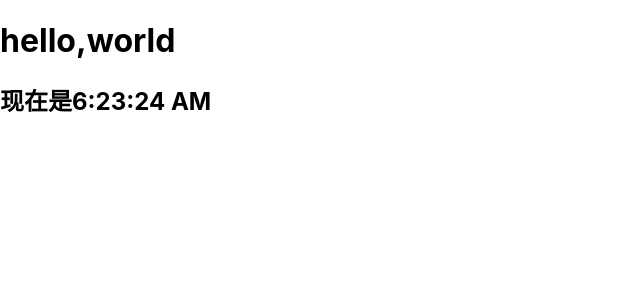
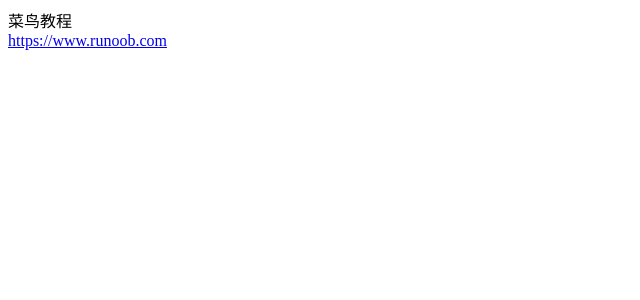
Before and after one commit to keeperLee/cainiao-react, a React (Create React App) app: page / in a window 1280 px wide. Shown: the top 300 px of the page, without its empty margins (0-640 px from the left). Built offline with nearby package versions, Linux system fonts and the light colour scheme.

Commit message:
1.一个js文件里面可以写多个类 2.引入组件可以是同一个js中引入，也可以是不同js中引入

```diff
--- a/src/App.js
+++ b/src/App.js
@@ -1,11 +1,8 @@
-import logo from './logo.svg';
-import './App.css';
 
 function App() {
   return (
     <div className="App">
       <header className="App-header">
-        <img src={logo} className="App-logo" alt="logo" />
         <p>
           Edit <code>src/App.js</code> and save to reload.
         </p>
--- /dev/null
+++ b/src/Link.js
@@ -0,0 +1,9 @@
+import React from "react";
+class Link extends React.Component {
+    render(){
+        return (
+            <a href={this.props.site}>{this.props.site}</a>
+        )
+    }
+}
+export default Link;
--- /dev/null
+++ b/src/Name.js
@@ -0,0 +1,11 @@
+import React from "react";
+class Name extends React.Component {
+    render() {
+        return (
+            <div>
+                {this.props.name}
+            </div>
+        );
+    }
+}
+export default Name;
--- /dev/null
+++ b/src/WebSite.js
@@ -0,0 +1,41 @@
+import React from "react";
+// import Name from "./Name";
+// import Link from "./Link";
+class WebSite extends React.Component{
+
+  constructor(props) {
+    super(props);
+    this.state = {
+      name: "菜鸟教程",
+      site: "https://www.runoob.com"
+    }
+  }
+  render() {
+    return (
+        <div>
+          <Name name={this.state.name}/>
+          <Link site={this.state.site}/>
+        </div>
+    );
+  }
+}
+
+class Name extends React.Component {
+    render() {
+        return (
+            <div>
+                {this.props.name}
+            </div>
+        );
+    }
+}
+
+
+class Link extends React.Component {
+    render(){
+        return (
+            <a href={this.props.site}>{this.props.site}</a>
+        )
+    }
+}
+export default WebSite;
--- a/src/index.css
+++ /dev/null
@@ -1,13 +0,0 @@
-body {
-  margin: 0;
-  font-family: -apple-system, BlinkMacSystemFont, 'Segoe UI', 'Roboto', 'Oxygen',
-    'Ubuntu', 'Cantarell', 'Fira Sans', 'Droid Sans', 'Helvetica Neue',
-    sans-serif;
-  -webkit-font-smoothing: antialiased;
-  -moz-osx-font-smoothing: grayscale;
-}
-
-code {
-  font-family: source-code-pro, Menlo, Monaco, Consolas, 'Courier New',
-    monospace;
-}
--- a/src/index.js
+++ b/src/index.js
@@ -1,16 +1,14 @@
 import React from 'react';
 import ReactDOM from 'react-dom';
-import './index.css';
 // import App from './App';
-import reportWebVitals from './reportWebVitals';
-import Clock from './Clock'
+// import Clock from './Clock'
 // import Clockf from './Clockf'
+import WebSite from "./WebSite";
 ReactDOM.render(
-    <Clock/>,
+    <WebSite/>,
   document.getElementById('root')
 );
 
 // If you want to start measuring performance in your app, pass a function
 // to log results (for example: reportWebVitals(console.log))
 // or send to an analytics endpoint. Learn more: https://bit.ly/CRA-vitals
-reportWebVitals();
--- a/src/reportWebVitals.js
+++ /dev/null
@@ -1,13 +0,0 @@
-const reportWebVitals = onPerfEntry => {
-  if (onPerfEntry && onPerfEntry instanceof Function) {
-    import('web-vitals').then(({ getCLS, getFID, getFCP, getLCP, getTTFB }) => {
-      getCLS(onPerfEntry);
-      getFID(onPerfEntry);
-      getFCP(onPerfEntry);
-      getLCP(onPerfEntry);
-      getTTFB(onPerfEntry);
-    });
-  }
-};
-
-export default reportWebVitals;
```
Also changed, not shown: src/App.css (deleted, +0 -38 lines), src/setupTests.js (deleted, +0 -5 lines), 1 other file (tests, documents, lock files or other folders).
